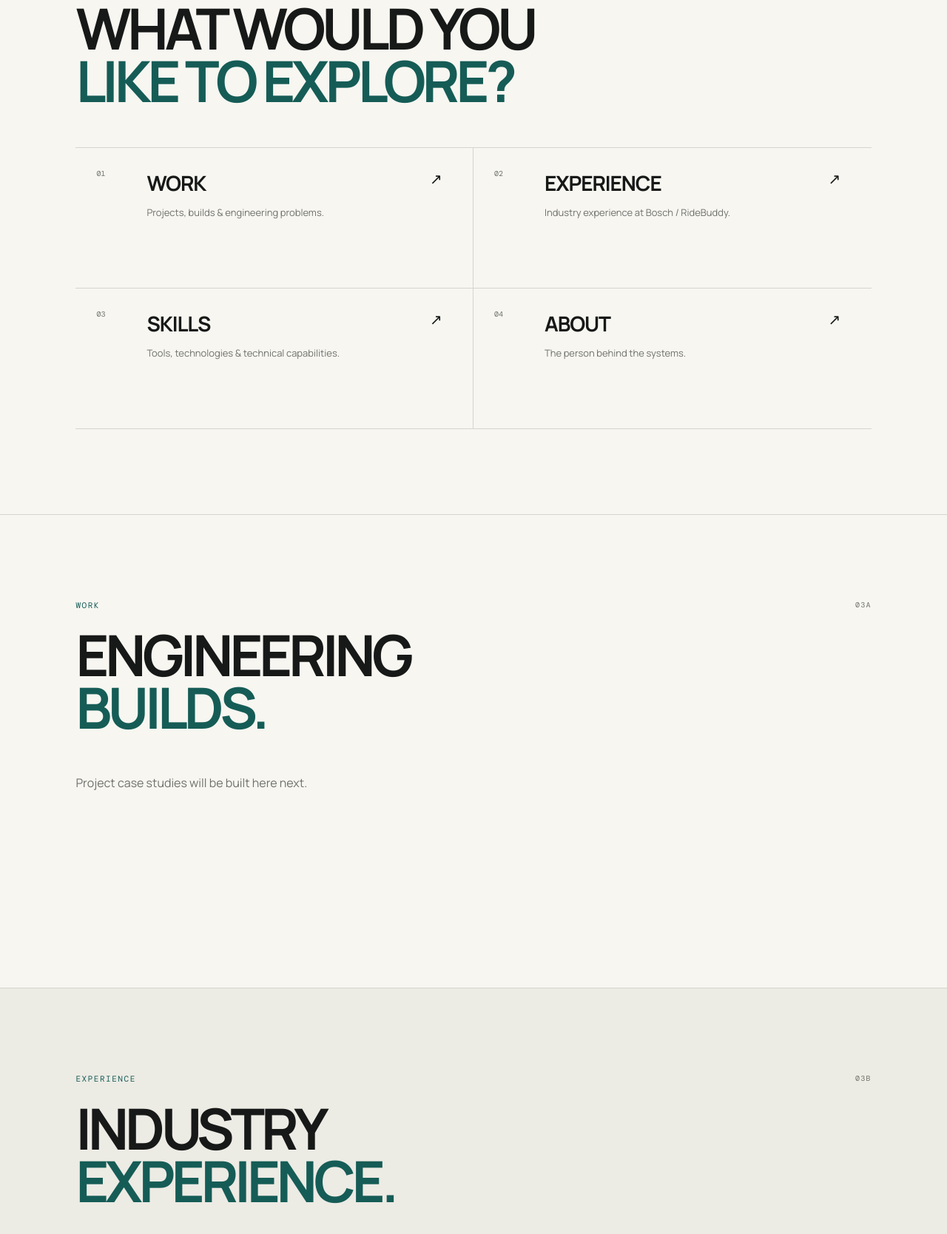
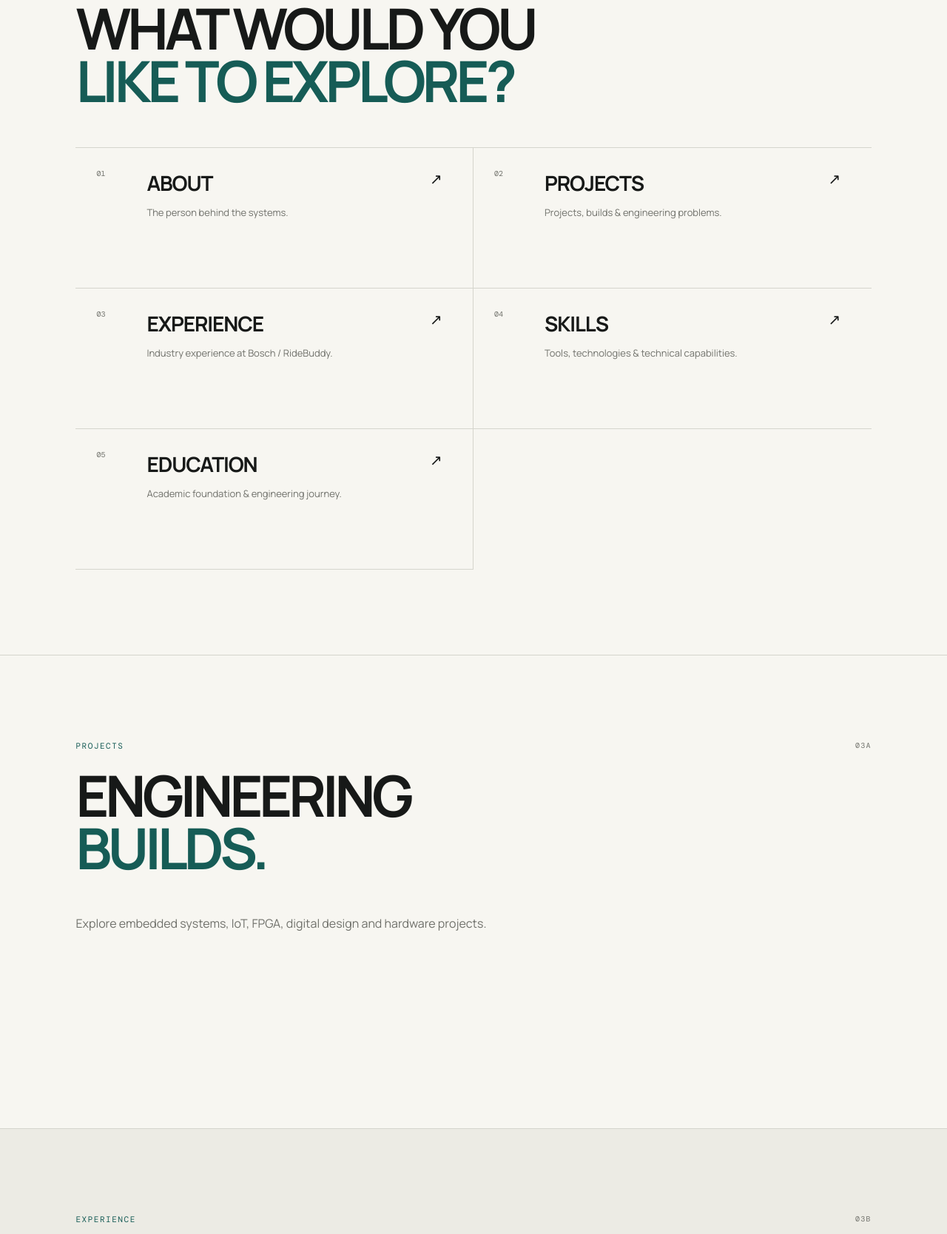
Before and after one commit to CSD2003/charulata-sd.github.io, a plain HTML site: page index.html in a window 1280 px wide. Shown: the part 952-2620 px from the top of the page at 74% size. Drawn offline with nearby package versions, Linux system fonts and the light colour scheme.

Commit message:
Refactor index.html for improved structure and clarity

```diff
--- a/index.html
+++ b/index.html
@@ -9,6 +9,7 @@
 </head>
 
 <body>
+
   <header class="topbar">
     <a class="brand" href="#top">CHARULATA S D</a>
 
@@ -17,24 +18,28 @@
     </button>
 
     <nav class="navigation" aria-label="Main navigation">
-      <a href="work.html">WORK</a>
+      <a href="#about">ABOUT</a>
+      <a href="work.html">PROJECTS</a>
       <a href="#experience">EXPERIENCE</a>
       <a href="#skills">SKILLS</a>
-      <a href="#about">ABOUT</a>
+      <a href="#education">EDUCATION</a>
       <a href="#contact">CONTACT</a>
     </nav>
   </header>
+
 
   <main id="top">
 
     <!-- HERO -->
     <section class="hero">
+
       <div class="hero-meta">
         <span>ECE / ENGINEERING PORTFOLIO</span>
         <span>01 — 05</span>
       </div>
 
       <div class="hero-content">
+
         <p class="eyebrow">CHARULATA S D</p>
 
         <h1>
@@ -42,7 +47,9 @@
           <span>I BUILD SYSTEMS THAT WORK.</span>
         </h1>
 
-        <p class="role">ELECTRONICS &amp; COMMUNICATION ENGINEER</p>
+        <p class="role">
+          ELECTRONICS &amp; COMMUNICATION ENGINEER
+        </p>
 
         <p class="intro">
           Electronics and Communication Engineering graduate working across
@@ -52,138 +59,312 @@
         </p>
 
         <div class="hero-links">
-          <a class="primary-link" href="#explore">EXPLORE <span>↓</span></a>
-          <a href="https://www.linkedin.com/" target="_blank" rel="noopener">LINKEDIN ↗</a>
+          <a class="primary-link" href="#explore">
+            EXPLORE <span>↓</span>
+          </a>
+
+          <a href="https://www.linkedin.com/" target="_blank" rel="noopener">
+            LINKEDIN ↗
+          </a>
         </div>
+
       </div>
 
+
       <div class="system-art" aria-hidden="true">
+
         <div class="orbit orbit-one"></div>
         <div class="orbit orbit-two"></div>
+
         <div class="node node-a">HW</div>
         <div class="node node-b">MCU</div>
         <div class="node node-c">FPGA</div>
         <div class="node node-d">API</div>
+
         <div class="core">SYSTEM</div>
+
         <div class="trace trace-a"></div>
         <div class="trace trace-b"></div>
         <div class="trace trace-c"></div>
+
       </div>
 
-      <div class="scroll-note">SCROLL TO EXPLORE</div>
+      <div class="scroll-note">
+        SCROLL TO EXPLORE
+      </div>
+
     </section>
+
 
     <!-- CHOICE SCREEN -->
     <section class="explore" id="explore">
+
       <div class="section-top">
         <p class="eyebrow">START HERE</p>
         <p class="section-index">02 — 05</p>
       </div>
 
-      <h2>WHAT WOULD YOU<br><span>LIKE TO EXPLORE?</span></h2>
+      <h2>
+        WHAT WOULD YOU<br>
+        <span>LIKE TO EXPLORE?</span>
+      </h2>
+
 
       <div class="choice-grid">
-        <a class="choice" href="work.html">
+
+        <!-- 01 ABOUT -->
+        <a class="choice" href="#about">
+
           <span class="choice-number">01</span>
+
           <div>
-            <h3>WORK</h3>
-            <p>Projects, builds &amp; engineering problems.</p>
+            <h3>ABOUT</h3>
+            <p>
+              The person behind the systems.
+            </p>
           </div>
+
           <span class="arrow">↗</span>
+
         </a>
 
+
+        <!-- 02 PROJECTS -->
+        <a class="choice" href="work.html">
+
+          <span class="choice-number">02</span>
+
+          <div>
+            <h3>PROJECTS</h3>
+            <p>
+              Projects, builds &amp; engineering problems.
+            </p>
+          </div>
+
+          <span class="arrow">↗</span>
+
+        </a>
+
+
+        <!-- 03 EXPERIENCE -->
         <a class="choice" href="#experience">
-          <span class="choice-number">02</span>
+
+          <span class="choice-number">03</span>
+
           <div>
             <h3>EXPERIENCE</h3>
-            <p>Industry experience at Bosch / RideBuddy.</p>
+            <p>
+              Industry experience at Bosch / RideBuddy.
+            </p>
           </div>
+
           <span class="arrow">↗</span>
+
         </a>
 
+
+        <!-- 04 SKILLS -->
         <a class="choice" href="#skills">
-          <span class="choice-number">03</span>
+
+          <span class="choice-number">04</span>
+
           <div>
             <h3>SKILLS</h3>
-            <p>Tools, technologies &amp; technical capabilities.</p>
+            <p>
+              Tools, technologies &amp; technical capabilities.
+            </p>
           </div>
+
           <span class="arrow">↗</span>
+
         </a>
 
-        <a class="choice" href="#about">
-          <span class="choice-number">04</span>
+
+        <!-- 05 EDUCATION -->
+        <a class="choice" href="#education">
+
+          <span class="choice-number">05</span>
+
           <div>
-            <h3>ABOUT</h3>
-            <p>The person behind the systems.</p>
+            <h3>EDUCATION</h3>
+            <p>
+              Academic foundation &amp; engineering journey.
+            </p>
           </div>
+
           <span class="arrow">↗</span>
+
         </a>
+
       </div>
+
     </section>
 
-    <!-- PLACEHOLDER MODULES -->
+
+    <!-- PROJECTS PREVIEW -->
     <section class="module-preview" id="work">
+
       <div class="section-top">
-        <p class="eyebrow">WORK</p>
+        <p class="eyebrow">PROJECTS</p>
         <p class="section-index">03A</p>
       </div>
-      <h2>ENGINEERING<br><span>BUILDS.</span></h2>
-      <p class="module-note">Project case studies will be built here next.</p>
+
+      <h2>
+        ENGINEERING<br>
+        <span>BUILDS.</span>
+      </h2>
+
+      <p class="module-note">
+        Explore embedded systems, IoT, FPGA, digital design
+        and hardware projects.
+      </p>
+
     </section>
 
+
+    <!-- EXPERIENCE -->
     <section class="module-preview tinted" id="experience">
+
       <div class="section-top">
         <p class="eyebrow">EXPERIENCE</p>
         <p class="section-index">03B</p>
       </div>
-      <h2>INDUSTRY<br><span>EXPERIENCE.</span></h2>
+
+      <h2>
+        INDUSTRY<br>
+        <span>EXPERIENCE.</span>
+      </h2>
+
       <div class="experience-preview">
+
         <strong>BOSCH / RIDEBUDDY</strong>
-        <p>Backend &amp; cloud development · FastAPI · Python · MongoDB · REST APIs</p>
+
+        <p>
+          Backend &amp; cloud development · FastAPI · Python · MongoDB · REST APIs
+        </p>
+
       </div>
+
     </section>
 
+
+    <!-- SKILLS -->
     <section class="module-preview" id="skills">
+
       <div class="section-top">
         <p class="eyebrow">SKILLS</p>
         <p class="section-index">03C</p>
       </div>
-      <h2>THE<br><span>TOOLBOX.</span></h2>
+
+      <h2>
+        THE<br>
+        <span>TOOLBOX.</span>
+      </h2>
+
       <div class="skill-cloud">
-        <span>ESP32</span><span>VHDL</span><span>FPGA</span><span>Python</span>
-        <span>C / C++</span><span>FastAPI</span><span>REST APIs</span><span>MongoDB</span>
-        <span>AWS</span><span>MATLAB</span><span>DesignSpark PCB</span><span>Proteus</span>
+
+        <span>ESP32</span>
+        <span>VHDL</span>
+        <span>FPGA</span>
+        <span>Python</span>
+        <span>C / C++</span>
+        <span>FastAPI</span>
+        <span>REST APIs</span>
+        <span>MongoDB</span>
+        <span>AWS</span>
+        <span>MATLAB</span>
+        <span>DesignSpark PCB</span>
+        <span>Proteus</span>
+
       </div>
+
     </section>
 
+
+    <!-- ABOUT -->
     <section class="module-preview tinted" id="about">
+
       <div class="section-top">
         <p class="eyebrow">ABOUT</p>
         <p class="section-index">03D</p>
       </div>
-      <h2>THE PERSON<br><span>BEHIND THE BUILDS.</span></h2>
+
+      <h2>
+        THE PERSON<br>
+        <span>BEHIND THE BUILDS.</span>
+      </h2>
+
       <p class="module-note">
         A fuller story about my engineering journey will live here.
       </p>
+
     </section>
 
+
+    <!-- EDUCATION -->
+    <section class="module-preview" id="education">
+
+      <div class="section-top">
+        <p class="eyebrow">EDUCATION</p>
+        <p class="section-index">03E</p>
+      </div>
+
+      <h2>
+        ACADEMIC<br>
+        <span>FOUNDATION.</span>
+      </h2>
+
+      <p class="module-note">
+        My academic background, engineering education and
+        technical learning journey will live here.
+      </p>
+
+    </section>
+
+
+    <!-- CONTACT -->
     <section class="contact" id="contact">
+
       <p class="eyebrow">CONTACT</p>
-      <h2>LET'S BUILD<br><span>SOMETHING.</span></h2>
+
+      <h2>
+        LET'S BUILD<br>
+        <span>SOMETHING.</span>
+      </h2>
+
       <div class="contact-links">
-        <a href="mailto:sdcharulata@gmail.com">EMAIL ↗</a>
-        <a href="https://www.linkedin.com/" target="_blank" rel="noopener">LINKEDIN ↗</a>
-        <a href="https://github.com/CSD2003" target="_blank" rel="noopener">GITHUB ↗</a>
+
+        <a href="mailto:sdcharulata@gmail.com">
+          EMAIL ↗
+        </a>
+
+        <a href="https://www.linkedin.com/" target="_blank" rel="noopener">
+          LINKEDIN ↗
+        </a>
+
+        <a href="https://github.com/CSD2003" target="_blank" rel="noopener">
+          GITHUB ↗
+        </a>
+
       </div>
+
     </section>
 
   </main>
 
+
   <footer>
+
     <span>CHARULATA S D</span>
-    <span>ENGINEERING PORTFOLIO · 2026</span>
+
+    <span>
+      ENGINEERING PORTFOLIO · 2026
+    </span>
+
   </footer>
 
+
   <script src="script.js"></script>
+
 </body>
 </html>
```
